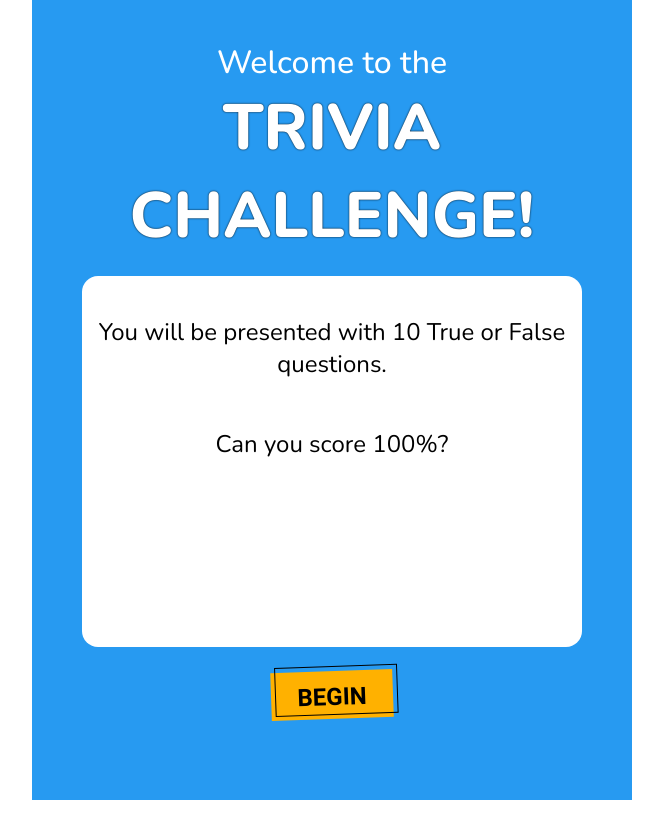
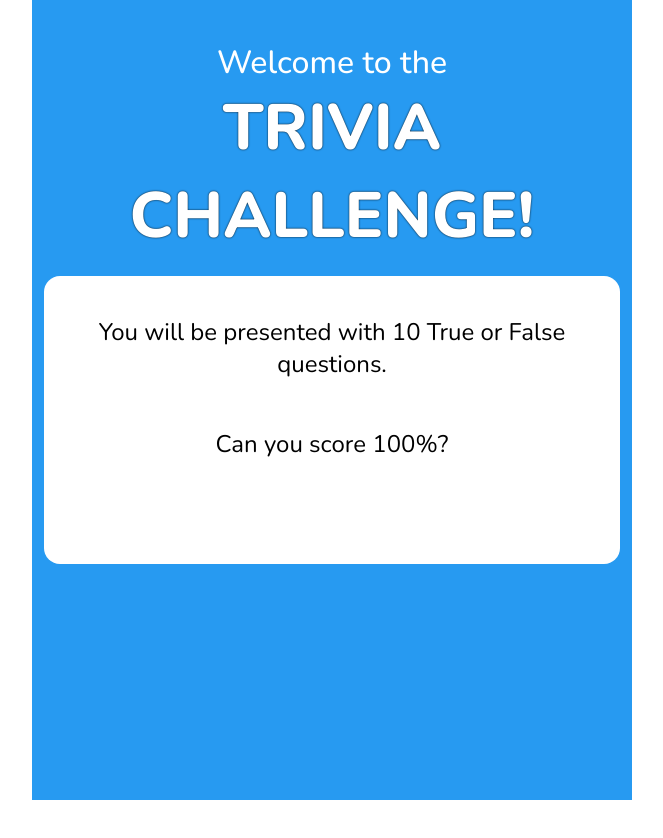
Before and after one commit to ann0nip/g2i-react-web-test, a React (Create React App) app: page / in a window 1280 px wide. Shown: the top 838 px of the page, without its empty margins (308-971 px from the left). Before the commit the page ends 800 px from the top, so only its background shows below. Built offline with nearby package versions, Linux system fonts and the light colour scheme; no server answers.

Commit message:
better, but still need improvements. Create TODO

```diff
--- a/src/App.js
+++ b/src/App.js
@@ -1,6 +1,6 @@
 import { Routes, Route } from 'react-router-dom';
+import './App.css';
 
-import './App.css';
 import Home from './routes/home/home.component';
 import Quiz from './routes/quiz/quiz.component';
 import Results from './routes/results/results.component';
--- a/src/components/card/card.styles.jsx
+++ b/src/components/card/card.styles.jsx
@@ -5,12 +5,12 @@ export const ContentContainer = styled.div`
   flex-direction: column;
   font-size: 1.5rem;
   font-weight: 400;
-  flex-grow: 2;
   background-color: white;
   border-radius: 1rem;
   color: #000000;
   padding: 1rem;
-
+  min-height: 18rem;
+  min-width: 36rem;
   & p {
     text-align: center;
   }
--- a/src/contexts/app.contex.js
+++ b/src/contexts/app.contex.js
@@ -6,26 +6,17 @@ import { createAction } from '../utils/create-action.utils';
 
 export const AppContext = createContext();
 
-// const gameState = {
-//     isGameLoading: false,
-//     questions: [],
-//     totalScore: 0,
-//     currentQuestionIndex: 0,
-//     currentQuestion: '',
-//     currentCategory: '',
-//     userAnswers: [],
-//     error: null
-//   };
-
 export const APP_ACTION_TYPES = {
   SET_QUESTIONS: 'SET_QUESTIONS',
+  SET_LOADING_STATUS: 'SET_LOADING_STATUS',
   UPDATE_QUESTIONS_W_ANSWERS: 'UPDATE_QUESTIONS_W_ANSWERS',
   RESET: 'RESET'
 };
 
 const INITIAL_STATE = {
   questions: null,
-  currentQuestionIndex: 0
+  currentQuestionIndex: 0,
+  isLoading: true
 };
 
 const AppReducer = (state, action) => {
@@ -36,6 +27,8 @@ const AppReducer = (state, action) => {
       return { ...state, questions: payload };
     case APP_ACTION_TYPES.UPDATE_QUESTIONS_W_ANSWERS:
       return { ...state, questions: payload, currentQuestionIndex: state.currentQuestionIndex + 1 };
+    case APP_ACTION_TYPES.SET_LOADING_STATUS:
+      return { ...state, isLoading: payload };
     case APP_ACTION_TYPES.RESET:
       return { ...INITIAL_STATE };
     default:
@@ -44,21 +37,36 @@ const AppReducer = (state, action) => {
 };
 
 export const AppProvider = ({ children }) => {
-  const [{ questions, currentQuestionIndex }, dispatch] = useReducer(AppReducer, INITIAL_STATE);
+  const [{ questions, currentQuestionIndex, isLoading }, dispatch] = useReducer(
+    AppReducer,
+    INITIAL_STATE
+  );
+
+  const setIsLoading = (value) =>
+    dispatch(createAction(APP_ACTION_TYPES.SET_LOADING_STATUS, value));
 
   const setQuestions = (values) => dispatch(createAction(APP_ACTION_TYPES.SET_QUESTIONS, values));
+
+  const getQuestions = async () => {
+    setIsLoading(true);
+    const { results } = await getQuestionsService();
+    setQuestions(results);
+    setIsLoading(false);
+  };
 
   const updateQuestions = (values) =>
     dispatch(createAction(APP_ACTION_TYPES.UPDATE_QUESTIONS_W_ANSWERS, values));
 
   const resetState = () => dispatch(createAction(APP_ACTION_TYPES.RESET));
 
-  const getQuestions = async () => {
-    resetState();
-    const { results } = await getQuestionsService();
-    setQuestions(results);
+  const value = {
+    questions,
+    getQuestions,
+    currentQuestionIndex,
+    updateQuestions,
+    isLoading,
+    setIsLoading,
+    resetState
   };
-
-  const value = { questions, getQuestions, currentQuestionIndex, updateQuestions };
   return <AppContext.Provider value={value}>{children}</AppContext.Provider>;
 };
--- a/src/routes/home/home.component.jsx
+++ b/src/routes/home/home.component.jsx
@@ -1,8 +1,11 @@
 import { useContext, useEffect } from 'react';
 import { useNavigate } from 'react-router-dom';
+import ReactLoading from 'react-loading';
+
 import Button, { BUTTON_TYPE_CLASSES } from '../../components/button/button.component';
 import Card from '../../components/card/card.component';
 import { AppContext } from '../../contexts/app.contex';
+
 import { Header, ButtonGroup, ContentBox, ContentWrapper } from '../../styles/common.component';
 import { HeaderTitle } from './home.styles';
 
@@ -11,7 +14,7 @@ const secondaryText = `Can you score 100%?`;
 
 const Home = () => {
   const navigate = useNavigate();
-  const { getQuestions } = useContext(AppContext);
+  const { getQuestions, isLoading } = useContext(AppContext);
 
   useEffect(() => {
     getQuestions();
@@ -20,6 +23,7 @@ const Home = () => {
   const handleClick = () => {
     navigate('/quiz');
   };
+
   return (
     <ContentWrapper>
       <ContentBox>
@@ -32,9 +36,12 @@ const Home = () => {
         </Header>
         <Card primaryContent={primaryText} secondaryContent={secondaryText} />
         <ButtonGroup>
-          <Button buttonType={BUTTON_TYPE_CLASSES.beginButton} onClick={handleClick}>
-            BEGIN
-          </Button>
+          {isLoading && <ReactLoading type={'bubbles'} color={'#FFF'} height={300} width={150} />}
+          {!isLoading && (
+            <Button buttonType={BUTTON_TYPE_CLASSES.beginButton} onClick={handleClick}>
+              BEGIN
+            </Button>
+          )}
         </ButtonGroup>
       </ContentBox>
     </ContentWrapper>
--- a/src/routes/quiz/quiz.component.jsx
+++ b/src/routes/quiz/quiz.component.jsx
@@ -1,11 +1,10 @@
 import { useContext, useEffect, useState } from 'react';
 import { useNavigate } from 'react-router-dom';
-import ReactLoading from 'react-loading';
 import Button, { BUTTON_TYPE_CLASSES } from '../../components/button/button.component';
 import Card from '../../components/card/card.component';
 import { AppContext } from '../../contexts/app.contex';
 import { Header, ButtonGroup, ContentBox, ContentWrapper } from '../../styles/common.component';
-import { ProgressText, SpinnerContainer } from './quiz.styles';
+import { ProgressText } from './quiz.styles';
 
 const Quiz = () => {
   const navigate = useNavigate();
@@ -20,24 +19,20 @@ const Quiz = () => {
     }
   }, [questions]);
 
-  useEffect(() => {
-    if (questions.length > 0 && currentQuestionIndex === questions.length) {
+  const checkLastQuestion = () => {
+    if (currentQuestionIndex + 1 === questions.length) {
       navigate('/results');
     }
-  }, [currentQuestionIndex]);
+  };
 
   const handleResponse = (value) => {
     let questionsWithAnswer = [...questions];
     questionsWithAnswer[currentQuestionIndex].user_answer = value;
     updateQuestions(questionsWithAnswer);
+    checkLastQuestion();
   };
   return (
     <ContentWrapper>
-      {!currentQuestion && (
-        <SpinnerContainer>
-          <ReactLoading type={'bubbles'} color={'#279af1'} height={300} width={150} />
-        </SpinnerContainer>
-      )}
       {currentQuestion && (
         <ContentBox>
           <Header>{currentQuestion.category}</Header>
--- a/src/routes/quiz/quiz.styles.jsx
+++ b/src/routes/quiz/quiz.styles.jsx
@@ -6,8 +6,3 @@ export const ProgressText = styled.div`
   font-size: 1.2rem;
   font-weight: 500;
 `;
-
-export const SpinnerContainer = styled.div`
-  display: flex;
-  justify-content: center;
-`;
--- a/src/routes/results/results.component.jsx
+++ b/src/routes/results/results.component.jsx
@@ -9,7 +9,7 @@ import { ResultIcon, ResultRow } from './results.styles';
 
 const Results = () => {
   const navigate = useNavigate();
-  const { questions } = useContext(AppContext);
+  const { questions, resetState } = useContext(AppContext);
   const [score, setScore] = useState(0);
 
   useEffect(() => {
@@ -26,7 +26,7 @@ const Results = () => {
   }, [questions]);
 
   const handleClick = () => {
-    navigate('/');
+    resetState();
   };
 
   return (
--- a/src/styles/common.component.jsx
+++ b/src/styles/common.component.jsx
@@ -30,5 +30,5 @@ export const ButtonGroup = styled.div`
   flex-grow: 1;
   display: flex;
   justify-content: center;
-  margin-top: 1rem;
+  align-items: center;
 `;
```
